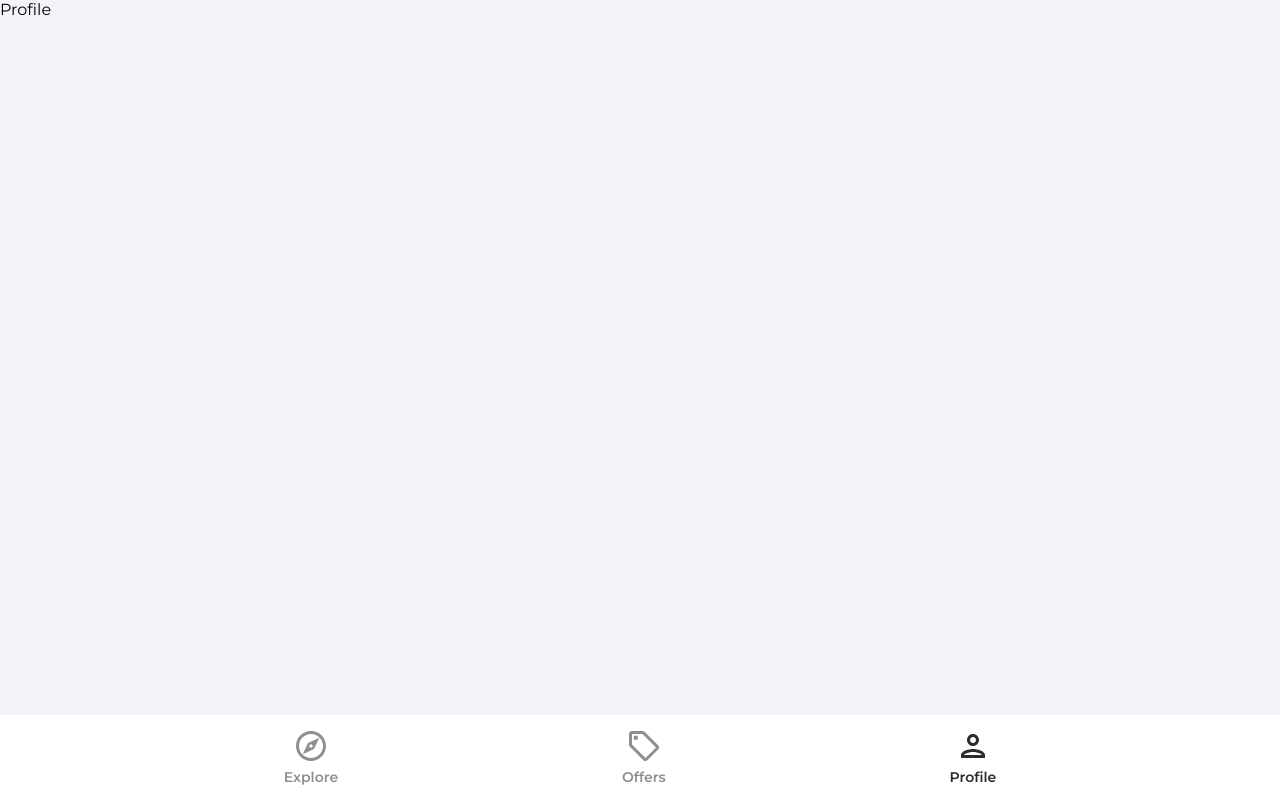
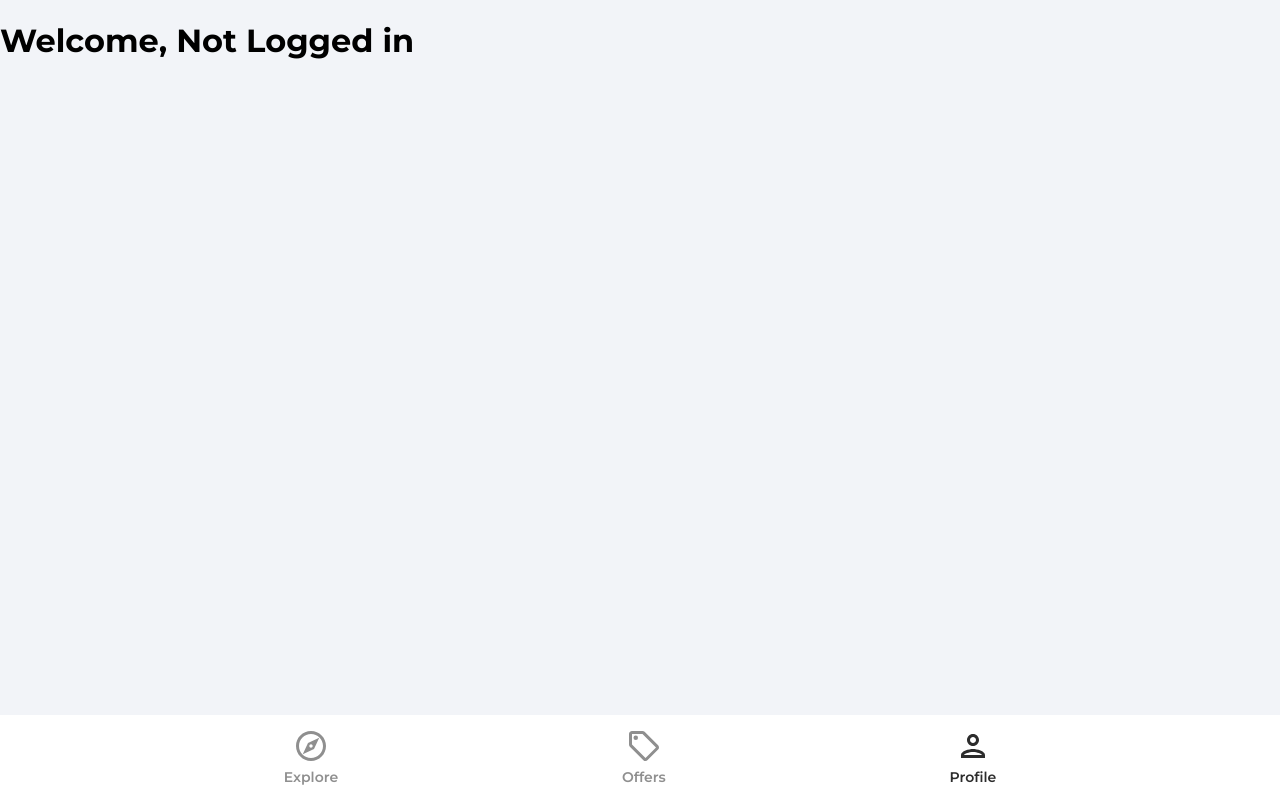
Before and after one commit to atmmoreira/project.house.marketplace, a React (Vite) app: page /profile in a window 1280 px wide. Built offline with nearby package versions, Linux system fonts and the light colour scheme.

Commit message:
feature: sign-in page complete

```diff
--- a/src/pages/Profile.jsx
+++ b/src/pages/Profile.jsx
@@ -1,5 +1,15 @@
+import { useState, useEffect } from "react";
+import { getAuth } from "firebase/auth";
+
 function Profile() {
-    return <div>Profile</div>;
-  }
+  const [user, setUser] = useState(null);
+  const auth = getAuth();
 
-  export default Profile;
+  useEffect(() => {
+    setUser(auth.currentUser);
+  }, []);
+
+  return <h1>Welcome, {user ? user.displayName : "Not Logged in"}</h1>;
+}
+
+export default Profile;
--- a/src/pages/SignIn.jsx
+++ b/src/pages/SignIn.jsx
@@ -1,5 +1,6 @@
 import { useState } from "react";
 import { Link, useNavigate } from "react-router-dom";
+import { getAuth, signInWithEmailAndPassword } from "firebase/auth";
 import visibilityIcon from "../assets/svg/visibilityIcon.svg";
 
 function SignIn() {
@@ -12,20 +13,39 @@ function SignIn() {
   const navigate = useNavigate();
 
   const onChange = (e) => {
-    setFormData(prevState => ({
+    setFormData((prevState) => ({
       ...prevState,
       [e.target.id]: e.target.value,
-    }))
+    }));
+  };
+
+  const onSubmit = async (e) => {
+    e.preventDefault();
+
+    try {
+      const auth = getAuth();
+      const userCredential = await signInWithEmailAndPassword(
+        auth,
+        email,
+        password
+      );
+
+      if (userCredential.user) {
+        navigate("/");
+      }
+    } catch (error) {
+      console.log(error);
+    }
   };
 
   return (
     <>
-      <div className="pageContaine r">
+      <div className="pageContainer">
         <header>
           <p className="pageHeader">Welcome Back!</p>
         </header>
         <main>
-          <form action="">
+          <form onSubmit={onSubmit}>
             <input
               type="email"
               className="emailInput"
--- a/src/pages/SignUp.jsx
+++ b/src/pages/SignUp.jsx
@@ -48,7 +48,7 @@ function SignUp() {
 
   return (
     <>
-      <div className="pageContaine r">
+      <div className="pageContainer">
         <header>
           <p className="pageHeader">Welcome Back!</p>
         </header>
```
